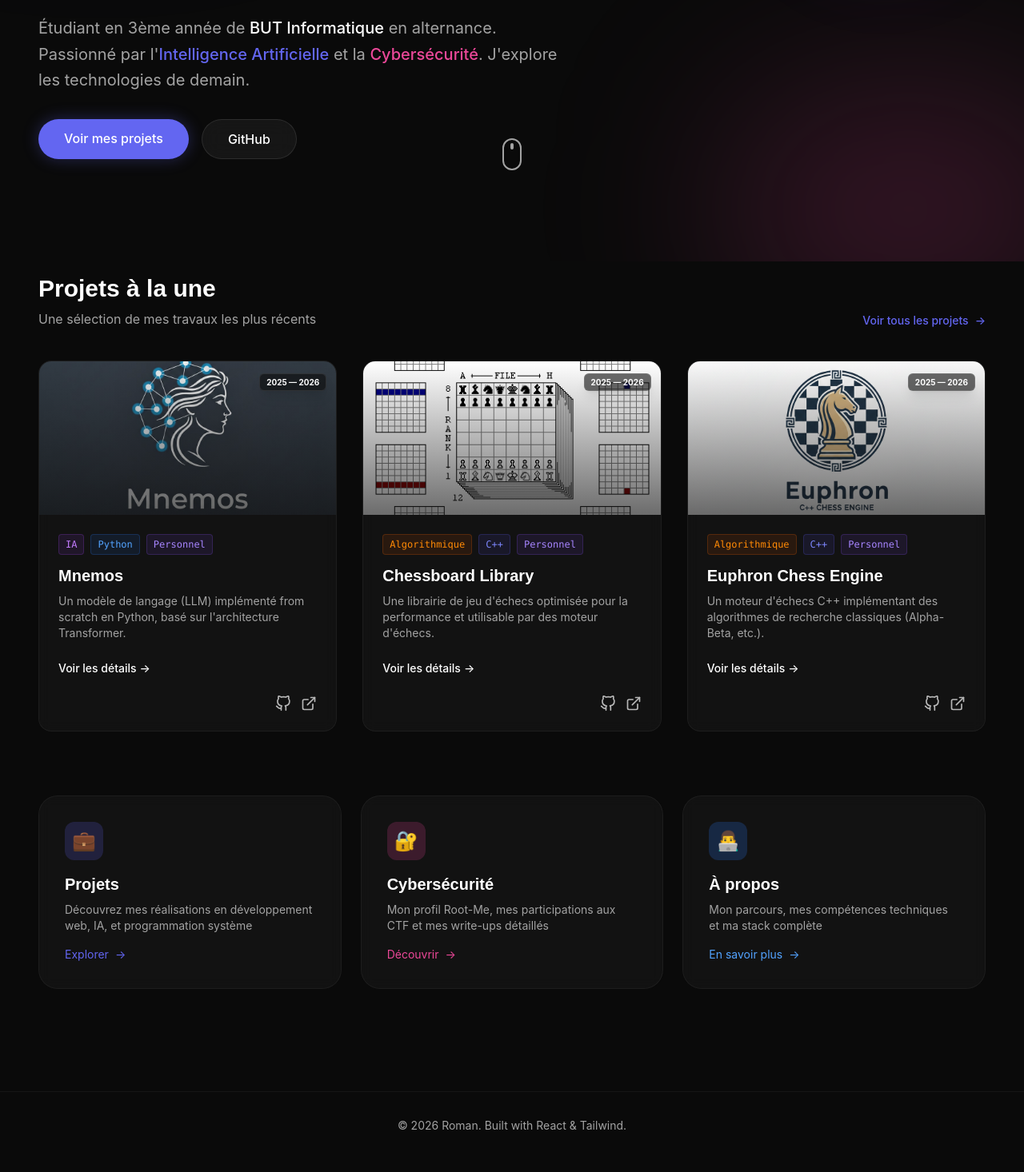
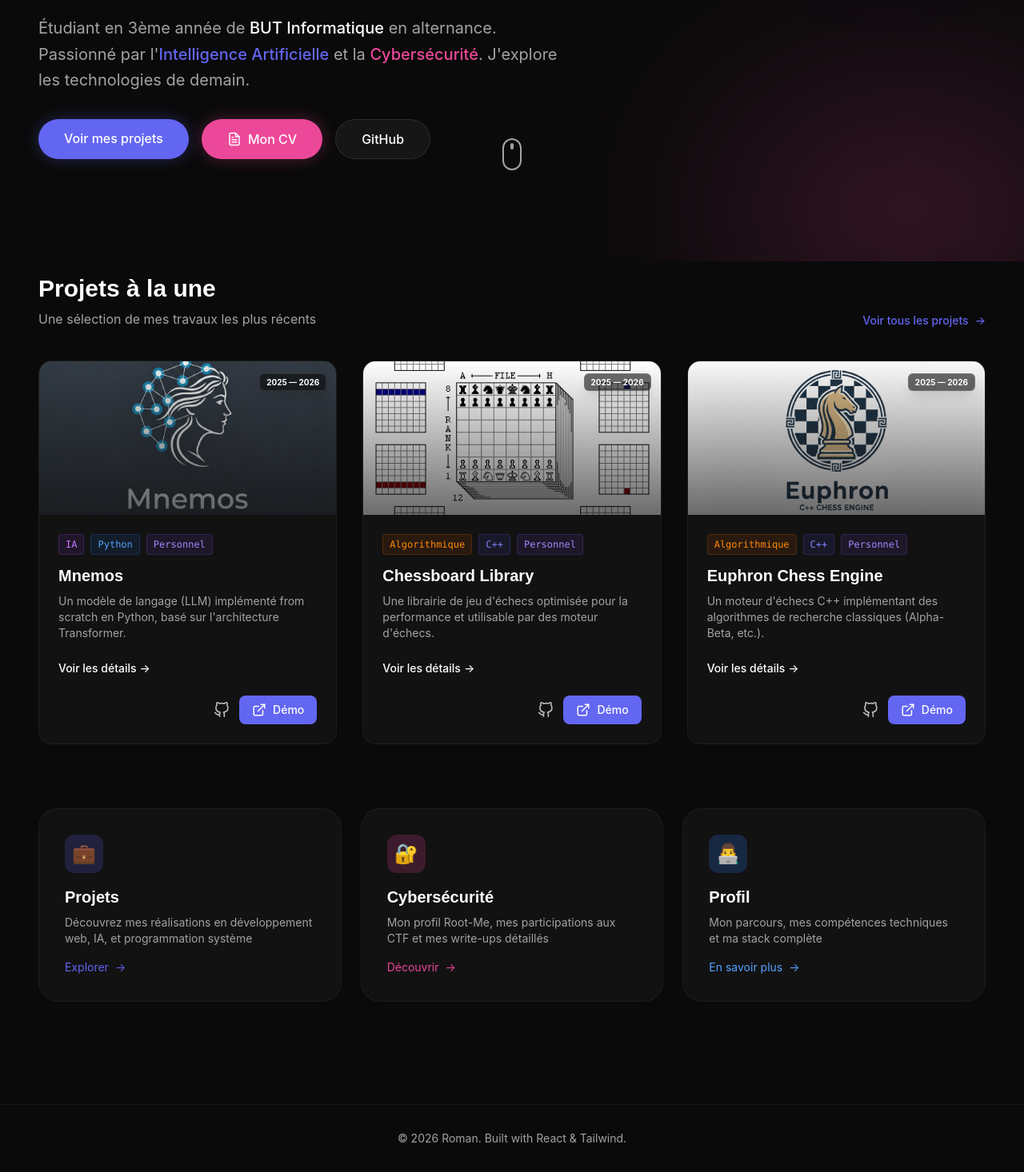
Before and after one commit to Omikrone/Portfolio, a React (Vite) app: page / in a window 1280 px wide. Shown: the part 473-1939 px from the top of the page at 80% size. Built offline with nearby package versions, Linux system fonts and the light colour scheme.

Commit message:
feat: add profile and CV to portfolio

```diff
--- a/public/assets/writeups/ret2popacola/ret2popacola.md
+++ /dev/null
@@ -1 +0,0 @@
-# Exemple
--- a/src/components/Hero.tsx
+++ b/src/components/Hero.tsx
@@ -26,6 +26,10 @@ const Hero: React.FC = () => {
                     <Link to="/projects" className="bg-primary hover:bg-primary/90 text-white px-6 md:px-8 py-3 rounded-full font-medium transition-all shadow-[0_0_20px_rgba(99,102,241,0.3)] hover:shadow-[0_0_30px_rgba(99,102,241,0.5)] text-center">
                         Voir mes projets
                     </Link>
+                    <a href="/assets/profile/cv.pdf" target="_blank" rel="noreferrer" className="bg-secondary hover:bg-secondary/90 text-white px-6 md:px-8 py-3 rounded-full font-medium transition-all shadow-[0_0_20px_rgba(236,72,153,0.3)] hover:shadow-[0_0_30px_rgba(236,72,153,0.5)] text-center flex items-center justify-center gap-2">
+                        <svg xmlns="http://www.w3.org/2000/svg" width="18" height="18" viewBox="0 0 24 24" fill="none" stroke="currentColor" strokeWidth="2" strokeLinecap="round" strokeLinejoin="round"><path d="M14 2H6a2 2 0 0 0-2 2v16a2 2 0 0 0 2 2h12a2 2 0 0 0 2-2V8z"></path><polyline points="14 2 14 8 20 8"></polyline><line x1="16" y1="13" x2="8" y2="13"></line><line x1="16" y1="17" x2="8" y2="17"></line><polyline points="10 9 9 9 8 9"></polyline></svg>
+                        Mon CV
+                    </a>
                     <a href="https://github.com/Omikrone" target="_blank" rel="noreferrer" className="glass hover:bg-white/10 text-white px-6 md:px-8 py-3 rounded-full font-medium transition-all text-center">
                         GitHub
                     </a>
--- a/src/components/Layout.tsx
+++ b/src/components/Layout.tsx
@@ -22,7 +22,7 @@ const Layout: React.FC = () => {
     { name: 'Accueil', path: '/' },
     { name: 'Projets', path: '/projects' },
     { name: 'Cybersécurité', path: '/cybersecurity' },
-    { name: 'À propos', path: '/about' },
+    { name: 'Profil', path: '/about' },
   ];
 
   return (
--- a/src/components/ProjectCard.tsx
+++ b/src/components/ProjectCard.tsx
@@ -102,10 +102,11 @@ const ProjectCard: React.FC<ProjectCardProps> = ({ project }) => {
                 href={project.demoLink}
                 target="_blank"
                 rel="noreferrer"
-                className="opacity-70 hover:opacity-100 transition-opacity"
+                className="bg-primary hover:bg-primary/90 text-white px-4 py-2 rounded-lg font-medium transition-all flex items-center gap-2 text-sm"
                 title="Live Demo"
               >
-                <svg xmlns="http://www.w3.org/2000/svg" width="20" height="20" viewBox="0 0 24 24" fill="none" stroke="currentColor" strokeWidth="2" strokeLinecap="round" strokeLinejoin="round"><path d="M18 13v6a2 2 0 0 1-2 2H5a2 2 0 0 1-2-2V8a2 2 0 0 1 2-2h6"></path><polyline points="15 3 21 3 21 9"></polyline><line x1="10" y1="14" x2="21" y2="3"></line></svg>
+                <svg xmlns="http://www.w3.org/2000/svg" width="18" height="18" viewBox="0 0 24 24" fill="none" stroke="currentColor" strokeWidth="2" strokeLinecap="round" strokeLinejoin="round"><path d="M18 13v6a2 2 0 0 1-2 2H5a2 2 0 0 1-2-2V8a2 2 0 0 1 2-2h6"></path><polyline points="15 3 21 3 21 9"></polyline><line x1="10" y1="14" x2="21" y2="3"></line></svg>
+                Démo
               </a>
             )}
           </div>
--- a/src/pages/About.tsx
+++ b/src/pages/About.tsx
@@ -44,7 +44,7 @@ const About: React.FC = () => {
         <div className="animate-fade-in pb-12 md:pb-20">
             <section className="mb-8 md:mb-16">
                 <h1 className="text-3xl md:text-4xl lg:text-6xl font-bold mb-4 md:mb-6 bg-gradient-to-r from-white to-white/60 bg-clip-text text-transparent">
-                    À propos
+                    Profil
                 </h1>
                 <p className="text-base md:text-xl text-text-muted max-w-3xl leading-relaxed">
                     Développeur passionné avec 7 ans d'expérience en programmation, je me spécialise
@@ -55,8 +55,8 @@ const About: React.FC = () => {
             <section className="mb-12 md:mb-20">
                 <div className="glass-card rounded-3xl p-6 md:p-8 lg:p-12">
                     <div className="flex flex-col md:flex-row gap-8 items-start">
-                        <div className="w-24 h-24 md:w-32 md:h-32 rounded-2xl bg-gradient-to-br from-primary to-secondary flex items-center justify-center flex-shrink-0">
-                            <span className="text-4xl md:text-5xl">👨‍💻</span>
+                        <div className="w-24 h-24 md:w-32 md:h-32 rounded-2xl bg-gradient-to-br from-primary to-secondary flex items-center justify-center flex-shrink-0 overflow-hidden">
+                            <img src="/assets/profile/portrait.jpg" alt="Roman Nitzsche" className="w-full h-full object-cover" />
                         </div>
 
                         <div className="flex-grow">
@@ -240,6 +240,23 @@ const About: React.FC = () => {
                             <svg xmlns="http://www.w3.org/2000/svg" width="20" height="20" viewBox="0 0 24 24" fill="none" stroke="currentColor" strokeWidth="2" strokeLinecap="round" strokeLinejoin="round"><path d="M16 8a6 6 0 0 1 6 6v7h-4v-7a2 2 0 0 0-2-2 2 2 0 0 0-2 2v7h-4v-7a6 6 0 0 1 6-6z"></path><rect x="2" y="9" width="4" height="12"></rect><circle cx="4" cy="4" r="2"></circle></svg>
                             LinkedIn
                         </a>
+                        <a
+                            href="/assets/profile/cv.pdf"
+                            target="_blank"
+                            rel="noreferrer"
+                            className="bg-secondary hover:bg-secondary/90 text-white px-6 py-3 rounded-lg font-medium transition-all flex items-center gap-2"
+                        >
+                            <svg xmlns="http://www.w3.org/2000/svg" width="20" height="20" viewBox="0 0 24 24" fill="none" stroke="currentColor" strokeWidth="2" strokeLinecap="round" strokeLinejoin="round"><path d="M14 2H6a2 2 0 0 0-2 2v16a2 2 0 0 0 2 2h12a2 2 0 0 0 2-2V8z"></path><polyline points="14 2 14 8 20 8"></polyline><line x1="16" y1="13" x2="8" y2="13"></line><line x1="16" y1="17" x2="8" y2="17"></line><polyline points="10 9 9 9 8 9"></polyline></svg>
+                            Voir mon CV
+                        </a>
+                        <a
+                            href="/assets/profile/cv.pdf"
+                            download="CV_Roman_Nitzsche.pdf"
+                            className="glass hover:bg-white/10 text-white px-6 py-3 rounded-lg font-medium transition-all flex items-center gap-2"
+                        >
+                            <svg xmlns="http://www.w3.org/2000/svg" width="20" height="20" viewBox="0 0 24 24" fill="none" stroke="currentColor" strokeWidth="2" strokeLinecap="round" strokeLinejoin="round"><path d="M21 15v4a2 2 0 0 1-2 2H5a2 2 0 0 1-2-2v-4"></path><polyline points="7 10 12 15 17 10"></polyline><line x1="12" y1="15" x2="12" y2="3"></line></svg>
+                            Télécharger CV
+                        </a>
                     </div>
                 </div>
             </section>
--- a/src/pages/Home.tsx
+++ b/src/pages/Home.tsx
@@ -86,7 +86,7 @@ const Home: React.FC = () => {
                         <div className="w-12 h-12 rounded-xl bg-blue-500/20 flex items-center justify-center mb-4 group-hover:scale-110 transition-transform">
                             <span className="text-2xl">👨‍💻</span>
                         </div>
-                        <h3 className="text-xl font-bold mb-2 group-hover:text-blue-400 transition-colors">À propos</h3>
+                        <h3 className="text-xl font-bold mb-2 group-hover:text-blue-400 transition-colors">Profil</h3>
                         <p className="text-text-muted text-sm mb-4">
                             Mon parcours, mes compétences techniques et ma stack complète
                         </p>
--- a/src/pages/WriteUpPage.tsx
+++ b/src/pages/WriteUpPage.tsx
@@ -16,13 +16,22 @@ const WriteUpPage: React.FC = () => {
     useEffect(() => {
         if (writeup) {
             fetch(writeup.contentFilePath)
-                .then(response => response.text())
+                .then(response => {
+                    if (!response.ok) {
+                        throw new Error('Content not found');
+                    }
+                    return response.text();
+                })
                 .then(text => {
+                    if (text.trim().startsWith('<!doctype') || text.trim().startsWith('<html')) {
+                        throw new Error('Invalid content type');
+                    }
                     setContent(text);
                     setLoading(false);
                 })
                 .catch(err => {
                     console.error('Erreur lors du chargement du write-up:', err);
+                    setContent('');
                     setLoading(false);
                 });
         }
@@ -112,7 +121,7 @@ const WriteUpPage: React.FC = () => {
                         <div className="animate-spin rounded-full h-12 w-12 border-t-2 border-b-2 border-primary mx-auto mb-4"></div>
                         <p className="text-text-muted">Chargement du write-up...</p>
                     </div>
-                ) : (
+                ) : content ? (
                     <div className="glass-card rounded-3xl p-8">
                         <ReactMarkdown
                             remarkPlugins={[remarkGfm]}
@@ -183,6 +192,10 @@ const WriteUpPage: React.FC = () => {
                             {content}
                         </ReactMarkdown>
                     </div>
+                ) : (
+                    <div className="p-8 border border-white/5 rounded-2xl bg-white/5 text-center text-text-muted">
+                        Pas de description détaillée disponible pour ce challenge.
+                    </div>
                 )}
             </div>
         </div>
```
Also changed, not shown: public/assets/writeups/stegano-challenge-1/stegano-challenge-1.md (deleted, +0 -18 lines), 2 other files (tests, documents, lock files or other folders).
